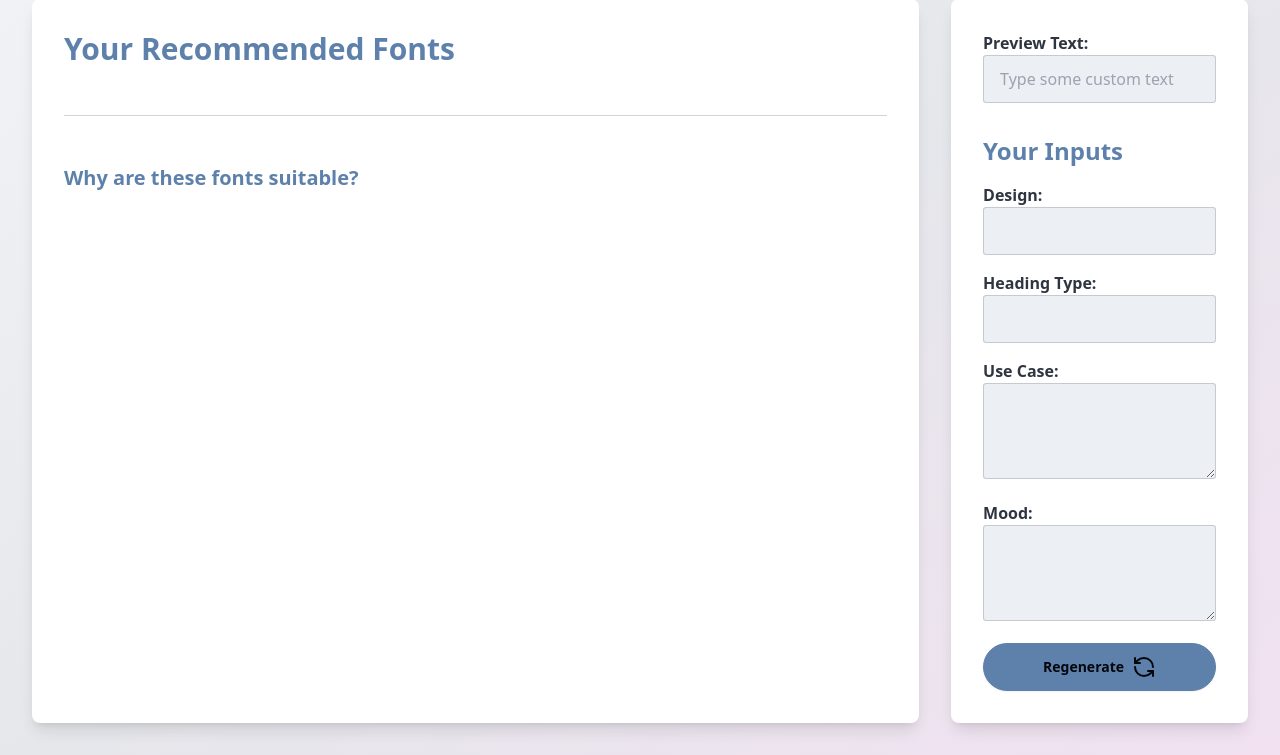
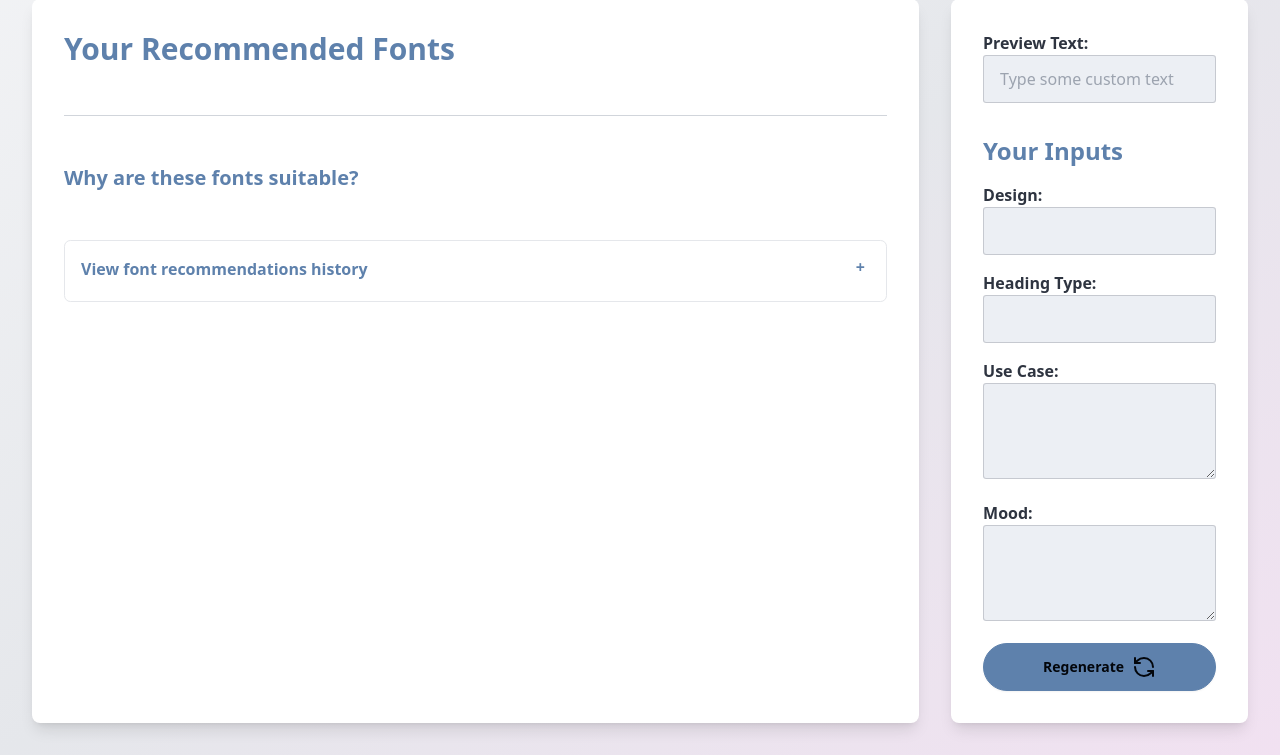
Before and after one commit to fontelier-AI/fontelier-ai, a Flask app: template templates/result.html in a window 1280 px wide. Shown: the part 129-884 px from the top of the page. Run offline with Flask 3, Linux system fonts and the light colour scheme; the template is opened without the code that fills it, so the values that code supplies are empty.

Commit message:
add deleted fonts history

```diff
--- a/app.py
+++ b/app.py
@@ -24,7 +24,8 @@ session_data = {
     "sorted_fonts": None,
     "top_font_history": [],
     "next_font_index": 3,  # Tracks the next font to use in sorted_fonts after the initial top 3
-    "justification": {}
+    "justification": {},
+    "bin": {}
 }
 
 # Load pre-computed font embeddings from CSV
@@ -183,6 +184,11 @@ def step4():
 @app.route('/remove_font/<int:index>', methods=['POST'])
 def remove_font(index):
     if session_data["sorted_fonts"] and "next_font_index" in session_data:
+        # Save the deleted font to bin
+        deleted_font = user_data["top_fonts"][index]
+        cache_key = f"{deleted_font}"
+        session_data["bin"][cache_key] = deleted_font  # Cache the justification
+
         # Remove the disliked font from top_fonts
         user_data["top_fonts"].pop(index)
 
@@ -247,7 +253,10 @@ def result():
     justification = generate_justification(user_input, user_data["top_fonts"])
     cleaned_justification = remove_characters(justification)
 
-    return render_template('result.html', data=user_data, api_result=top_fonts_with_links, cleaned_justification=cleaned_justification)
+    # Get deleted fonts (bin) from session_data
+    deleted_fonts = list(session_data.get("bin", {}).values())
+
+    return render_template('result.html', data=user_data, api_result=top_fonts_with_links, cleaned_justification=cleaned_justification, deleted_fonts=deleted_fonts)
 
 
 # Home route to restart
--- a/templates/result.html
+++ b/templates/result.html
@@ -8,6 +8,11 @@
 
     <!-- Load Google Fonts dynamically -->
     {% for font in api_result %}
+        {% set formatted_font = font[0] %}
+        <link href="https://fonts.googleapis.com/css?family={{ formatted_font | replace(' ', '+') }}&display=swap" rel="stylesheet">
+    {% endfor %}
+
+    {% for font in deleted_fonts %}
         {% set formatted_font = font[0] %}
         <link href="https://fonts.googleapis.com/css?family={{ formatted_font | replace(' ', '+') }}&display=swap" rel="stylesheet">
     {% endfor %}
@@ -94,6 +99,45 @@
                 <h3 class="text-xl font-semibold text-primary">Why are these fonts suitable?</h3>
                 <p class="mt-2 text-gray-600">{{ cleaned_justification }}</p>
             </div>
+
+            <!-- Deleted fonts history section -->
+            <div tabindex="0" class="collapse collapse-plus border border-base-300 bg-base-200 rounded-box">
+                <div class="collapse-title text-l font-semibold text-primary">
+                    View font recommendations history
+                </div>
+                <div class="collapse-content">
+                    {% if deleted_fonts %}
+                        <div class="overflow-x-auto">
+                            <table class="table w-full mt-4">
+                                <thead>
+                                    <tr>
+                                        <th>#</th>
+                                        <th>Font Name</th>
+                                        <th>Font Preview</th>
+                                    </tr>
+                                </thead>
+                                <tbody>
+                                    {% for font in deleted_fonts %}
+                                        <tr class="hover">
+                                            <th>{{ loop.index }}</th>
+                                            <td class="font-semibold">
+                                                <a href="https://fonts.google.com/specimen/{{ font[0] | replace(' ', '+') }}" target="_blank" class="font-link">
+                                                    {{ font[0].title() }}
+                                                </a>
+                                            </td>
+                                            <td style="font-family: '{{ font[0] }}'; font-size: 1.25rem;" class="preview">
+                                                The quick brown fox jumps over the lazy dog.
+                                            </td>
+                                        </tr>
+                                    {% endfor %}
+                                </tbody>
+                            </table>
+                        </div>
+                    {% else %}
+                        <p>No fonts have been deleted.</p>
+                    {% endif %}
+                </div>
+            </div>
         </section>
 
         <!-- Right Section: User Inputs -->
```
